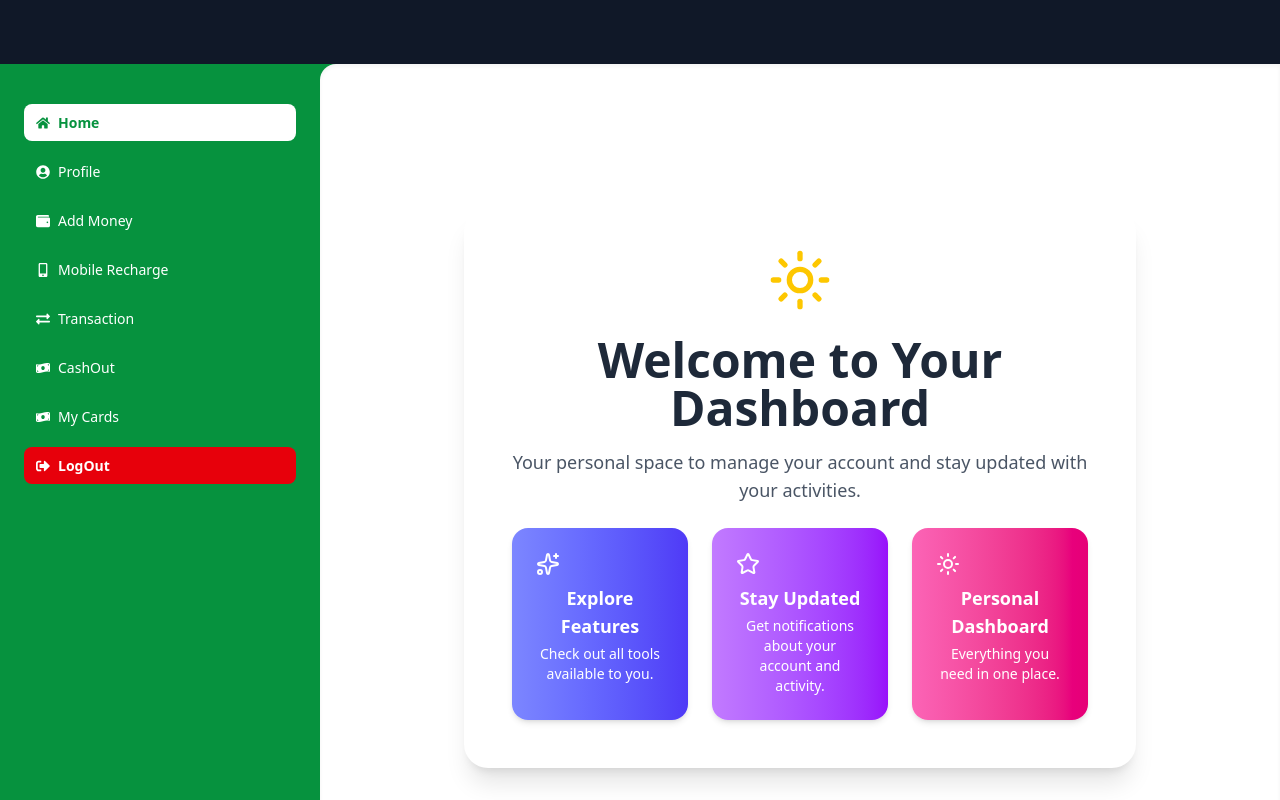
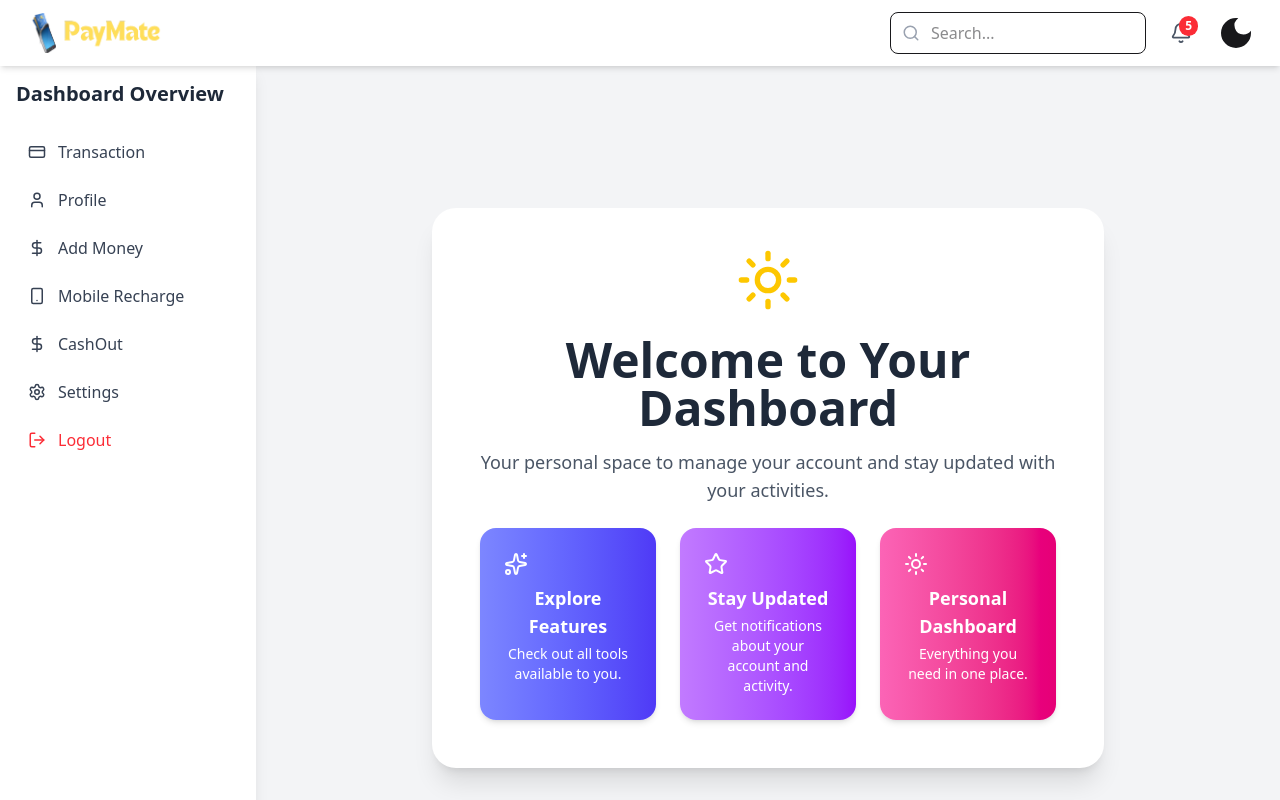
Before and after one commit to mithun41/digital-wallet-client, a React (Vite) app: page /dashboard in a window 1280 px wide. Shown: the top 800 px of the page. Built offline with nearby package versions, Linux system fonts and the light colour scheme.

Commit message:
feat: added user info and theme toggle to dashboard navbar

```diff
--- a/src/Components/TeamMarquee.jsx
+++ b/src/Components/TeamMarquee.jsx
@@ -27,7 +27,7 @@ const teamMembers = [
         name: "Monir Hossain",
         role: "Mearn Stack Developer",
         description: "Specializes in product logic, API handling, and user-friendly feature development.",
-        img: "https://i.ibb.co.com/bRPQCfL4/193635882.jpg",
+        img: "https://i.ibb.co.com/dsh9ThVz/792e5133-538f-4a90-8ac5-53c288571487.png",
     },
     {
         id: 5,
--- a/src/Layouts/RootLayout.jsx
+++ b/src/Layouts/RootLayout.jsx
@@ -21,13 +21,15 @@ const RootLayout = () => {
     return <Loading />;
   }
 
-  // ✅ Dashboard এ থাকলে Root Navbar দেখাবো না
   const isDashboard = location.pathname.startsWith("/dashboard");
 
   return (
     <div className="min-h-screen flex flex-col">
       {!isDashboard && <Navbar />}
-      <main className="flex-1 dark:bg-gray-900 pt-16">
+      <main
+        className={`flex-1 dark:bg-gray-900 ${!isDashboard ? "pt-16" : ""
+          }`}
+      >
         <Outlet />
       </main>
       <Footer />
--- a/src/Layouts/dashboardLayout/DashboardLayout.jsx
+++ b/src/Layouts/dashboardLayout/DashboardLayout.jsx
@@ -1,165 +1,187 @@
 import React from "react";
-import { NavLink, Outlet } from "react-router";
-import {
-  FaHome,
-  FaUserCircle,
-  FaWallet,
-  FaMobileAlt,
-  FaExchangeAlt,
-  FaMoneyBillWave,
-  FaSignOutAlt,
-} from "react-icons/fa";
+import { Link, NavLink, Outlet } from "react-router-dom";
+import { Bell, User, Settings, LogOut, Search, Smartphone, CreditCard, DollarSign } from "lucide-react";
+import logo from '../../assets/logo2.png'
+import { useSelector } from "react-redux";
+import Theme from "../../Components/theme/Theme";
+
 
 const DashboardLayout = () => {
+  const { user } = useSelector((state) => state.auth);
   return (
-    <div className="drawer lg:drawer-open bg-[#06923E] min-h-screen text-white">
-      {/* Toggle for mobile */}
-      <input id="my-drawer-2" type="checkbox" className="drawer-toggle" />
-
-      {/* Page Content */}
-      <div className="drawer-content flex flex-col">
-        {/* Mobile Navbar */}
-        <div className="navbar bg-[#06923E] w-full lg:hidden shadow-md">
-          <div className="flex-none">
-            <label
-              htmlFor="my-drawer-2"
-              aria-label="open sidebar"
-              className="btn btn-square btn-ghost text-white"
-            >
-              <svg
-                xmlns="http://www.w3.org/2000/svg"
-                fill="none"
-                viewBox="0 0 24 24"
-                className="inline-block h-6 w-6 stroke-current"
-              >
-                <path
-                  strokeLinecap="round"
-                  strokeLinejoin="round"
-                  strokeWidth="2"
-                  d="M4 6h16M4 12h16M4 18h16"
-                ></path>
-              </svg>
-            </label>
-          </div>
-          <div className="mx-2 flex-1 px-2 font-bold text-lg">🌿 Dashboard</div>
+    <div className="min-h-screen bg-gray-100 dark:bg-gray-900 flex flex-col">
+      {/* Navbar - Fixed Top */}
+      <header className="w-full fixed top-0 z-50 flex items-center justify-between bg-white dark:bg-gray-800 shadow-md px-6 py-3">
+        {/* Logo */}
+        <div className="flex items-center gap-2">
+          <Link to="/">
+            <img src={logo} alt="Logo" className="h-10 w-auto cursor-pointer" />
+          </Link>
         </div>
 
-        {/* Page Content Outlet */}
-        <div className="p-6 bg-white text-black min-h-screen rounded-tl-2xl shadow-inner">
-          <Outlet />
+        {/* Right side */}
+        <div className="flex items-center gap-6">
+          {/* Search */}
+          <div className="relative hidden md:block">
+            <input
+              type="text"
+              placeholder="Search..."
+              className="pl-10 pr-4 py-2 w-64 border rounded-lg
+              focus:outline-none focus:ring-2 focus:ring-purple-400
+              bg-white dark:bg-gray-700 dark:text-gray-200
+              dark:border-gray-600"
+            />
+            <Search
+              size={18}
+              className="absolute left-3 top-1/2 -translate-y-1/2 text-gray-400 dark:text-gray-300"
+            />
+          </div>
+
+          {/* Notification */}
+          <div className="relative cursor-pointer">
+            <Bell size={22} className="text-gray-600 dark:text-gray-300" />
+            <span className="absolute -top-1.5 -right-1.5 bg-red-500 text-white text-xs font-bold px-1.5 py-0.5 rounded-full">
+              5
+            </span>
+          </div>
+
+          {/* Theme Toggle */}
+          <Theme />
+
+          {/* User Info + Image */}
+          {user && (
+            <div className="flex items-center gap-3">
+              {user.photo ? (
+                <img
+                  src={user.photo}
+                  alt={user.name}
+                  className="w-10 h-10 rounded-full border border-gray-300 dark:border-gray-600 object-cover"
+                />
+              ) : (
+                <img
+                  src="https://i.pravatar.cc/40"
+                  alt="Default User"
+                  className="w-10 h-10 rounded-full border border-gray-300 dark:border-gray-600 object-cover"
+                />
+              )}
+              <div className="text-right hidden sm:block">
+                <p className="font-medium text-gray-800 dark:text-gray-200">
+                  {user.name || "Guest User"}
+                </p>
+                <p className="text-sm text-gray-500 dark:text-gray-400">
+                  {user.phone || "N/A"}
+                </p>
+              </div>
+            </div>
+          )}
         </div>
-      </div>
+      </header>
 
-      {/* Sidebar */}
-      <div className="drawer-side">
-        <label htmlFor="my-drawer-2" className="drawer-overlay"></label>
-        <ul className="menu bg-[#06923E] text-white min-h-full w-80 p-6 pt-10 space-y-3 shadow-lg">
-          {/* Navigation Items */}
-          <li>
+
+      {/* Main Content (Sidebar + Page) */}
+      <div className="flex flex-1 pt-16">
+        {/* Sidebar */}
+        <aside className="w-64 bg-white dark:bg-gray-800 shadow-lg p-4 overflow-y-auto">
+          <h3 className="text-xl font-semibold mb-6 text-gray-800 dark:text-gray-200">
+            Dashboard Overview
+          </h3>
+          <nav className="space-y-2">
+
             <NavLink
-              to="/dashboard"
-              end
+              to="/dashboard/transaction"
               className={({ isActive }) =>
-                `flex items-center gap-2 rounded-lg px-3 py-2 transition-all ${
-                  isActive
-                    ? "bg-white text-[#06923E] font-semibold"
-                    : "hover:bg-[#057a33]"
+                `flex items-center gap-3 px-3 py-2
+                 hover:bg-purple-100 dark:hover:bg-purple-900
+                 ${isActive
+                  ? "bg-purple-100 dark:bg-purple-900 border-r-4 border-purple-500"
+                  : "text-gray-700 dark:text-gray-300"
                 }`
               }
             >
-              <FaHome /> Home
+              <CreditCard size={18} /> Transaction
             </NavLink>
-          </li>
-          <li>
+
             <NavLink
               to="/dashboard/profile"
               className={({ isActive }) =>
-                `flex items-center gap-2 rounded-lg px-3 py-2 transition-all ${
-                  isActive
-                    ? "bg-white text-[#06923E] font-semibold"
-                    : "hover:bg-[#057a33]"
+                `flex items-center gap-3 px-3 py-2
+                 hover:bg-purple-100 dark:hover:bg-purple-900
+                 ${isActive
+                  ? "bg-purple-100 dark:bg-purple-900 border-r-4 border-purple-500"
+                  : "text-gray-700 dark:text-gray-300"
                 }`
               }
             >
-              <FaUserCircle /> Profile
+              <User size={18} /> Profile
             </NavLink>
-          </li>
-          <li>
+
             <NavLink
-              to="/dashboard/AddMoney"
+              to="/dashboard/addMoney"
               className={({ isActive }) =>
-                `flex items-center gap-2 rounded-lg px-3 py-2 transition-all ${
-                  isActive
-                    ? "bg-white text-[#06923E] font-semibold"
-                    : "hover:bg-[#057a33]"
+                `flex items-center gap-3 px-3 py-2
+                 hover:bg-purple-100 dark:hover:bg-purple-900
+                 ${isActive
+                  ? "bg-purple-100 dark:bg-purple-900 border-r-4 border-purple-500"
+                  : "text-gray-700 dark:text-gray-300"
                 }`
               }
             >
-              <FaWallet /> Add Money
+              <DollarSign size={18} /> Add Money
             </NavLink>
-          </li>
-          <li>
+
             <NavLink
-              to="/dashboard/MobileRecharge"
+              to="/dashboard/mobileRecharge"
               className={({ isActive }) =>
-                `flex items-center gap-2 rounded-lg px-3 py-2 transition-all ${
-                  isActive
-                    ? "bg-white text-[#06923E] font-semibold"
-                    : "hover:bg-[#057a33]"
+                `flex items-center gap-3 px-3 py-2
+                 hover:bg-purple-100 dark:hover:bg-purple-900
+                 ${isActive
+                  ? "bg-purple-100 dark:bg-purple-900 border-r-4 border-purple-500"
+                  : "text-gray-700 dark:text-gray-300"
                 }`
               }
             >
-              <FaMobileAlt /> Mobile Recharge
+              <Smartphone size={18} /> Mobile Recharge
             </NavLink>
-          </li>
-          <li>
+
             <NavLink
-              to="/dashboard/trans-history"
+              to="/dashboard/cashOut"
               className={({ isActive }) =>
-                `flex items-center gap-2 rounded-lg px-3 py-2 transition-all ${
-                  isActive
-                    ? "bg-white text-[#06923E] font-semibold"
-                    : "hover:bg-[#057a33]"
+                `flex items-center gap-3 px-3 py-2
+                 hover:bg-purple-100 dark:hover:bg-purple-900
+                 ${isActive
+                  ? "bg-purple-100 dark:bg-purple-900 border-r-4 border-purple-500"
+                  : "text-gray-700 dark:text-gray-300"
                 }`
               }
             >
-              <FaExchangeAlt /> Transaction
+              <DollarSign size={18} /> CashOut
             </NavLink>
-          </li>
-          <li>
+
             <NavLink
-              to="/dashboard/cashOut"
+              to="/dashboard/settings"
               className={({ isActive }) =>
-                `flex items-center gap-2 rounded-lg px-3 py-2 transition-all ${
-                  isActive
-                    ? "bg-white text-[#06923E] font-semibold"
-                    : "hover:bg-[#057a33]"
+                `flex items-center gap-3 px-3 py-2
+                 hover:bg-purple-100 dark:hover:bg-purple-900
+                 ${isActive
+                  ? "bg-purple-100 dark:bg-purple-900 border-r-4 border-purple-500"
+                  : "text-gray-700 dark:text-gray-300"
                 }`
               }
             >
-              <FaMoneyBillWave /> CashOut
+              <Settings size={18} /> Settings
             </NavLink>
-          </li>
-          <li>
-            <NavLink
-              to="/dashboard/mycard"
-              className={({ isActive }) =>
-                `flex items-center gap-2 rounded-lg px-3 py-2 transition-all ${
-                  isActive
-                    ? "bg-white text-[#06923E] font-semibold"
-                    : "hover:bg-[#057a33]"
-                }`
-              }
-            >
-              <FaMoneyBillWave /> My Cards
-            </NavLink>
-          </li>
-          <li>
-            <button className="flex items-center gap-2 rounded-lg px-3 py-2 bg-red-600 hover:bg-red-700 transition-all text-white font-semibold">
-              <FaSignOutAlt /> LogOut
+
+            {/* Logout Button */}
+            <button className="w-full flex items-center gap-3 px-3 py-2 rounded-lg hover:bg-red-100 dark:hover:bg-red-900 text-red-500">
+              <LogOut size={18} /> Logout
             </button>
-          </li>
-        </ul>
+          </nav>
+        </aside>
+
+        {/* Page Content */}
+        <main className="flex-1 p-6 text-gray-800 dark:text-gray-200">
+          <Outlet />
+        </main>
       </div>
     </div>
   );
```
